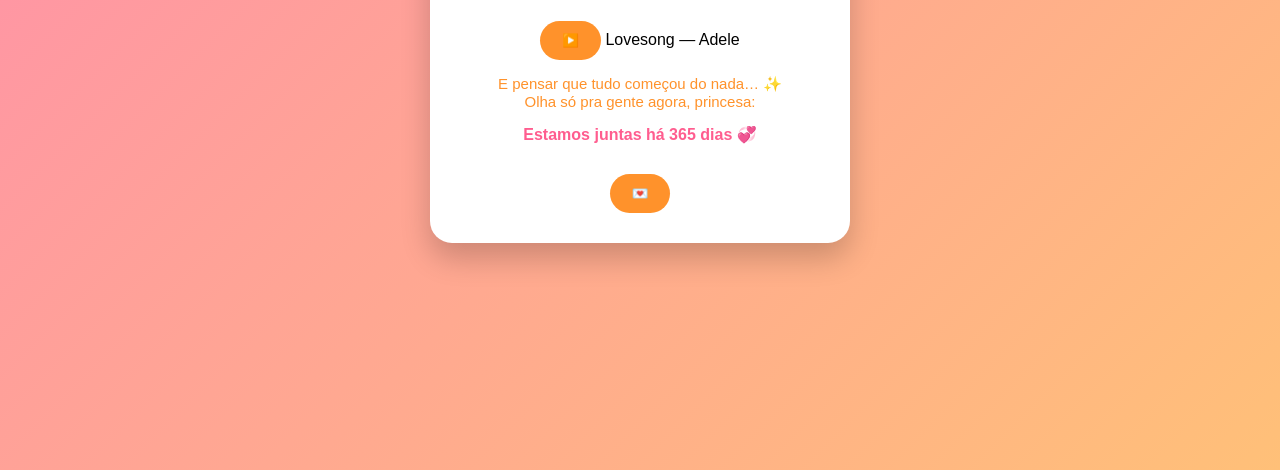
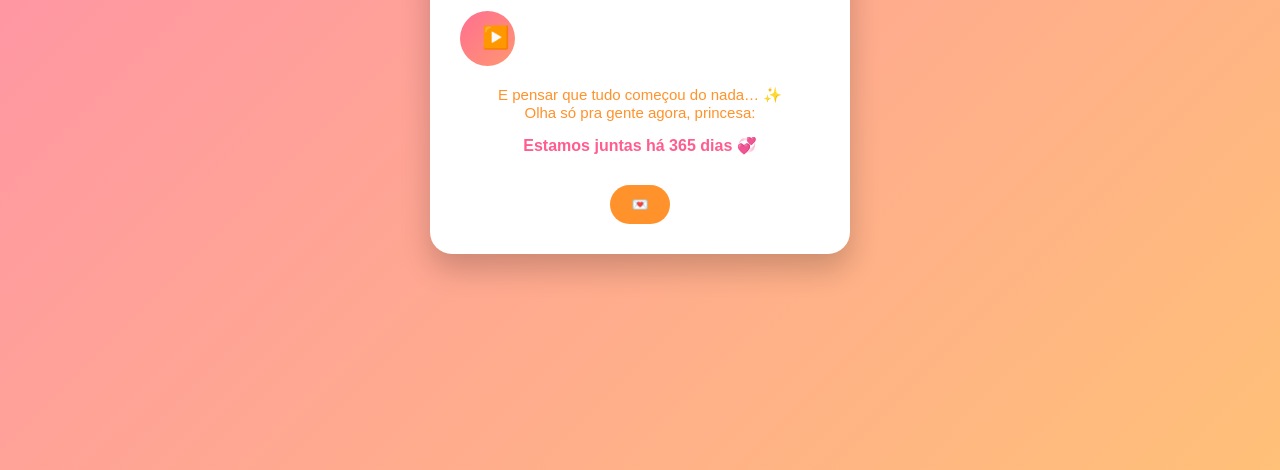
Before and after one commit to dudaquebratudo123/meu-grande-amor, a plain HTML site: page index.html in a window 1280 px wide. Shown: the part 330-800 px from the top of the page. Drawn offline with Linux system fonts and the light colour scheme.

Commit message:
Update style.css

```diff
--- a/style.css
+++ b/style.css
@@ -7,6 +7,35 @@ body {
     align-items: center;
     font-family: Arial, sans-serif;
   }
+
+.player {
+  display: flex;
+  align-items: center;
+  gap: 15px;
+  margin: 20px 0;
+}
+
+#playBtn {
+  width: 55px;
+  height: 55px;
+  border-radius: 50%;
+  border: none;
+  background: linear-gradient(135deg, #ff6f91, #ff9671);
+  color: white;
+  font-size: 22px;
+  cursor: pointer;
+  transition: transform 0.2s;
+}
+
+#playBtn:hover {
+  transform: scale(1.1);
+}
+
+.song {
+  color: white;
+  font-size: 16px;
+  opacity: 0.9;
+}
 
   .card {
     background: white;
```
